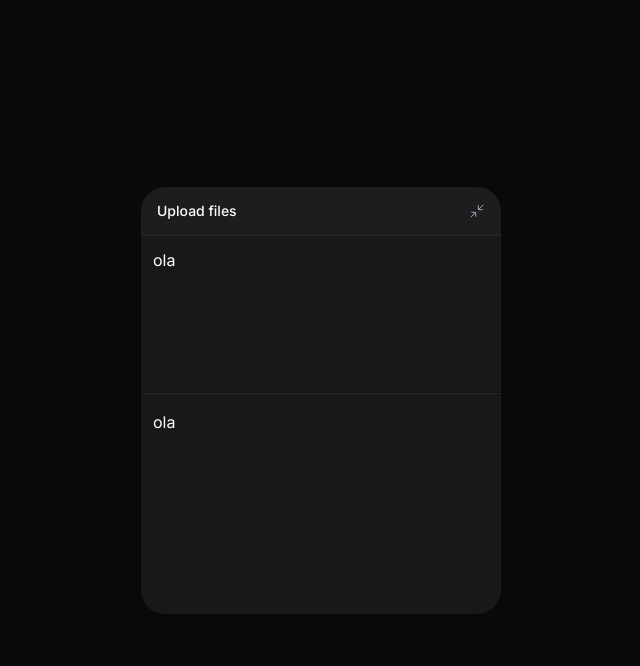
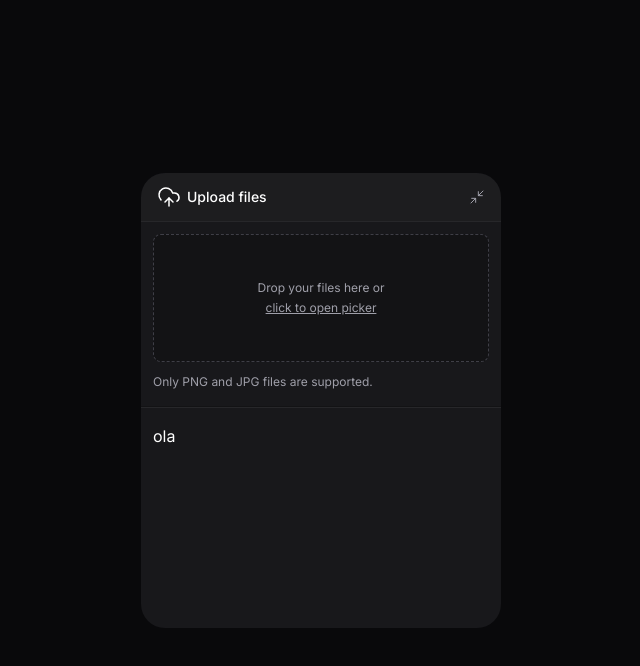
Before and after one commit to moisesnetouou/upload-widget, a React (Vite) app in the folder web/: page / in a window 1280 px wide. Both pictures are taken after a click on the button "Upload files". Shown: the top 666 px of the page, without its empty margins (319-959 px from the left). Built offline with nearby package versions, Linux system fonts and the light colour scheme.

Commit message:
feat: dropzone and title

```diff
--- a/web/package.json
+++ b/web/package.json
@@ -15,6 +15,7 @@
     "lucide-react": "^0.555.0",
     "react": "^19.2.0",
     "react-dom": "^19.2.0",
+    "react-dropzone": "^14.3.8",
     "tailwind-merge": "^3.4.0",
     "tailwind-variants": "^3.2.2",
     "tailwindcss": "^4.1.17"
--- a/web/src/components/upload-widget-dropzone.tsx
+++ b/web/src/components/upload-widget-dropzone.tsx
@@ -1,7 +1,31 @@
+import { useDropzone } from "react-dropzone"
+
 export function UploadWidgetDropzone(){
+  const { getRootProps, getInputProps, isDragActive } = useDropzone({
+    multiple: true,
+    accept: {
+      'image/jpeg': [],
+      'image/png': [],
+    },
+    onDrop(acceptedFiles) {
+      console.log(acceptedFiles)
+    }
+  })
+
   return(
-    <div className="px-3 h-32">
-      ola
+    <div className="px-3 flex flex-col gap-3">
+      <div
+        data-active={isDragActive}
+        className="cursor-pointer text-zinc-400 bg-black/20 p-5 rounded-lg border border-zinc-700 border-dashed h-32 flex flex-col items-center justify-center gap-1 hover:border-zinc-600 transition-colors data-[active=true]:border-indigo-500/10 data-[active=true]:bg-indigo-500 data-[active=true]:text-indigo-400"
+        {...getRootProps()}
+      >
+        <input type='file' {...getInputProps()} />
+
+        <span className="text-xs">Drop your files here or</span>
+        <span className="text-xs underline">click to open picker</span>
+      </div>
+
+      <span className="text-xs text-zinc-400">Only PNG and JPG files are supported.</span>
     </div>
   )
 }
--- a/web/src/components/upload-widget-header.tsx
+++ b/web/src/components/upload-widget-header.tsx
@@ -1,11 +1,12 @@
 import { Minimize2 } from "lucide-react";
 import { Button } from "./ui/button";
 import * as Collapsible from '@radix-ui/react-collapsible'
+import { UploadWidgetTitle } from "./upload-widget-title";
 
 export function UploadWidgetHeader(){
   return(
     <header className="w-full p-4 py-2 bg-white/2 border-zinc-800 border-b flex items-center justify-between">
-      <span className="text-sm font-medium">Upload files</span>
+      <UploadWidgetTitle />
 
       <Collapsible.Trigger asChild>
         <Button size='icon' className="-mr-2">
--- a/web/src/components/upload-widget-minimized-button.tsx
+++ b/web/src/components/upload-widget-minimized-button.tsx
@@ -1,10 +1,11 @@
 import * as Collapsible from '@radix-ui/react-collapsible'
 import { Minimize2 } from 'lucide-react'
+import { UploadWidgetTitle } from './upload-widget-title'
 
 export function UploadWidgetMinimizedButton() {
   return(
     <Collapsible.Trigger className='w-full group bg-white/2 py-3 px-5 flex items-center justify-between'>
-      <span className="text-sm font-medium">Upload files</span>
+      <UploadWidgetTitle />
 
       <Minimize2 className='size-4 text-zinc-400 group-hover:text-zinc-100' strokeWidth={1.5} />
     </Collapsible.Trigger>
--- /dev/null
+++ b/web/src/components/upload-widget-title.tsx
@@ -0,0 +1,11 @@
+import { UploadCloud } from "lucide-react"
+
+export function UploadWidgetTitle(){
+  return(
+    <div className="flex items-center gap-1.5 text-sm font-medium">
+      <UploadCloud strokeWidth={1.5} />
+
+      <span>Upload files</span>
+    </div>
+  )
+}
```
Also changed, not shown: 1 other file (tests, documents, lock files or other folders).
